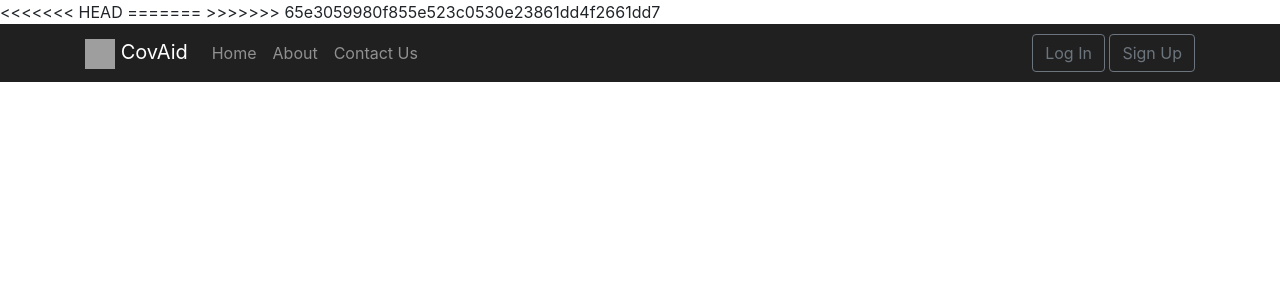
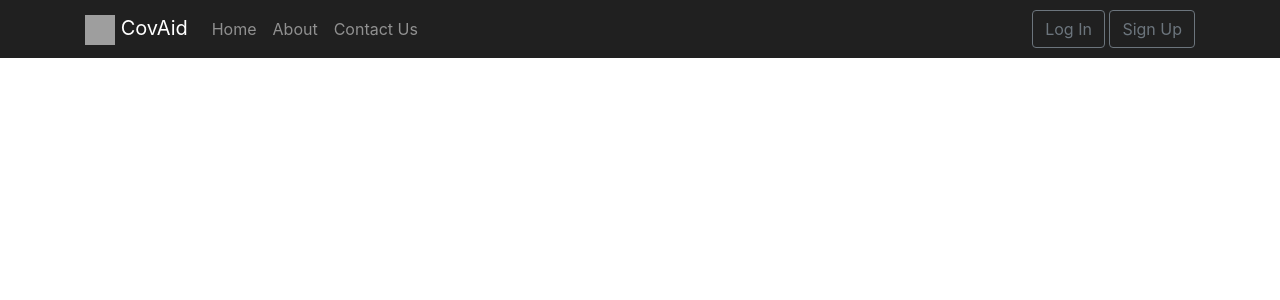
Before and after one commit to shreygupta04/covaid, a Python web app: template covaid/templates/layout.html in a window 1280 px wide. Shown: the top 300 px of the page. Run offline with Jinja, Linux system fonts and the light colour scheme; the template is opened without the code that fills it, so the values that code supplies are empty; some libraries are stand-ins or nearby versions; grey boxes are pictures that could not be loaded.

Commit message:
Revert "ewgsdf"
This reverts commit 0ad1b33c567cf07f3e7655610e1c11a25c5932e2, reversing
changes made to c65f00e0dc31942fd0182488ab710027824c7eb4.

```diff
--- a/covaid/templates/layout.html
+++ b/covaid/templates/layout.html
@@ -13,14 +13,6 @@
         <title>CovAid</title>
     {% endif %}
 </head>
-<<<<<<< HEAD
-=======
-<style>
-    html {
-  overflow-y: scroll;
-}
-</style>
->>>>>>> 65e3059980f855e523c0530e23861dd4f2661dd7
 <body>
     <header class="mb-5">
       <nav class="navbar navbar-expand-lg navbar-dark" style = "background-color: #202020" role="navigation" >
```
